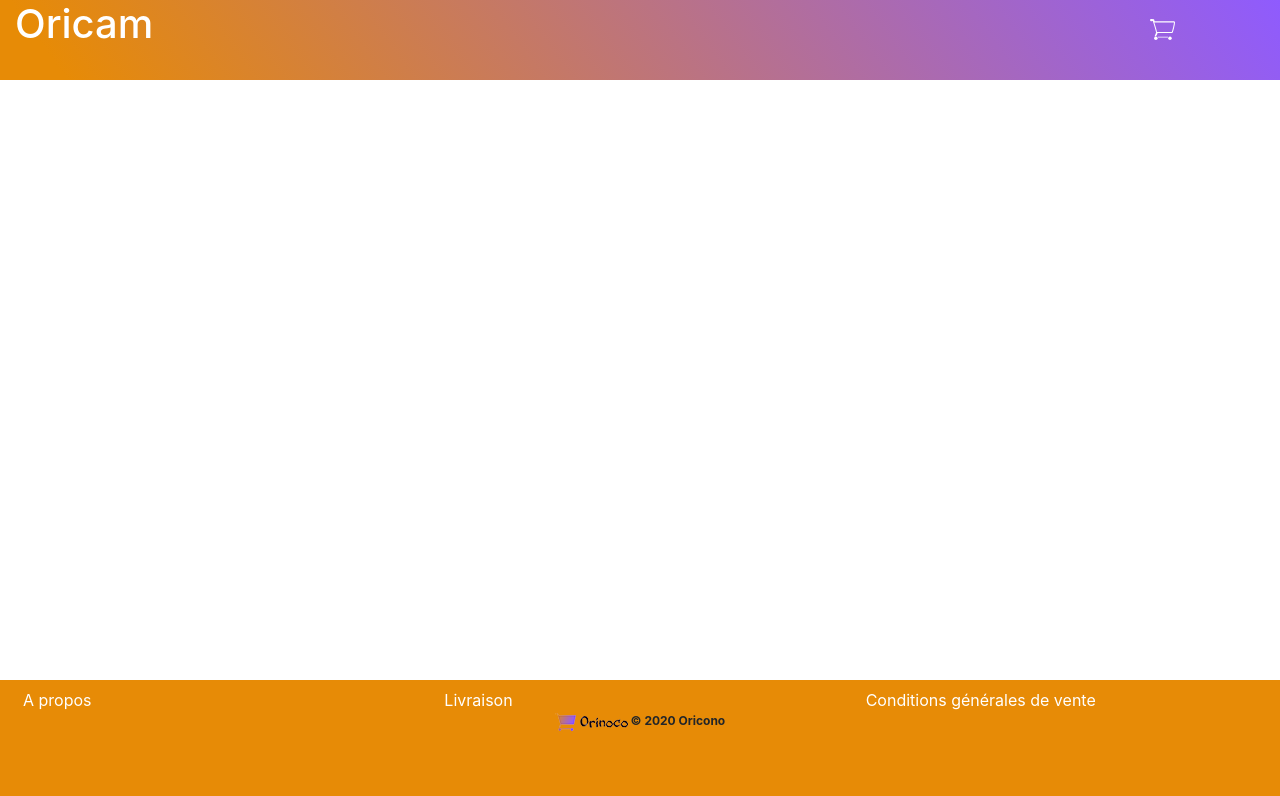
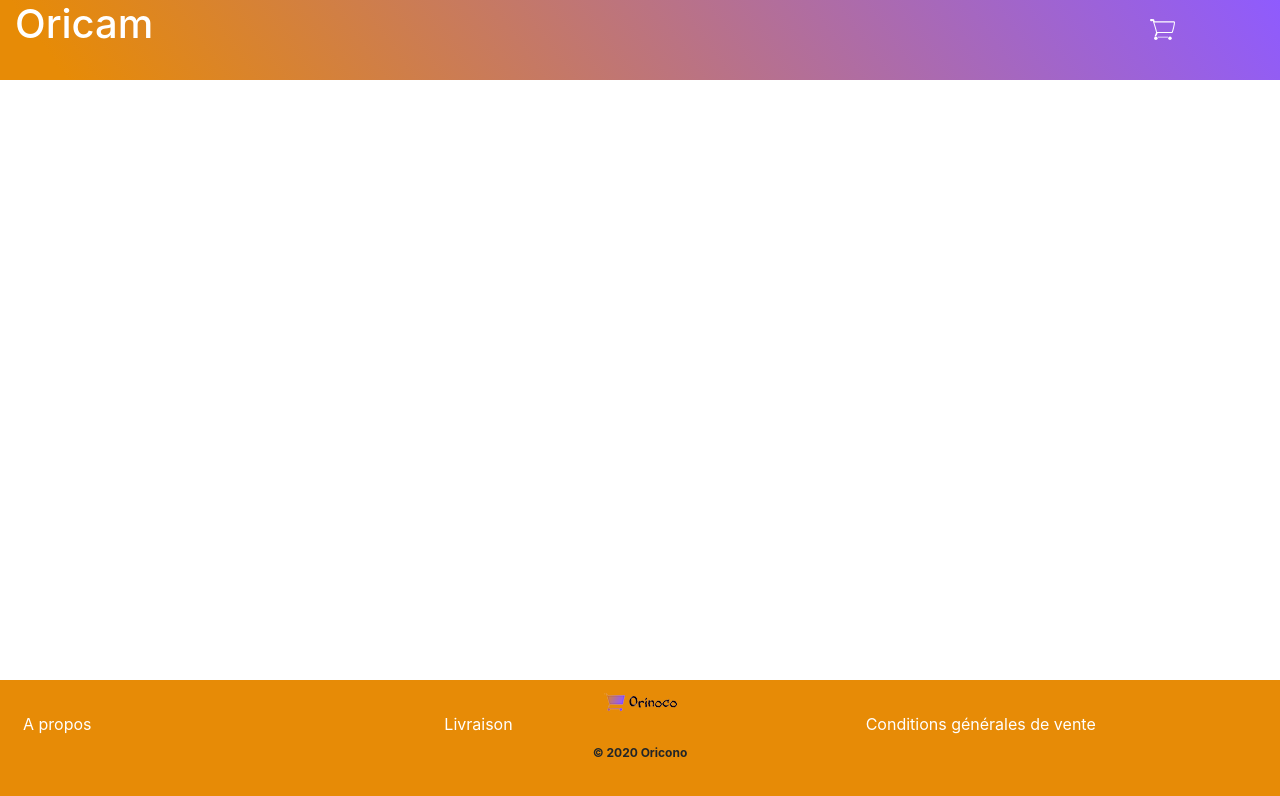
Before and after one commit to Dompou06/DominiquePourriere_5_30122020, a website: page public/index.html in a window 1280 px wide. Drawn offline with Linux system fonts and the light colour scheme; no server answers.

Commit message:
Dernières corrections css avant envoi dépôt

```diff
--- a/public/index.html
+++ b/public/index.html
@@ -64,15 +64,17 @@
             </article>
         </section>
         </main>
-        <footer class="pb-3 pt-2">
+        <footer class="pb-1 pt-2">
             <div class="row ml-2 mr-2 text-white">
+                <div class="col-12 text-center"><a href="index.html" aria-label="Lien vers site d'Oricono"><img src="./img/logo/oricono.png" alt="Logo d'Oricono" title="Oricono" /></a></div>
                 <div class="col-12 col-sm-4 col-lg-4">A propos</div>
                 <div class="col-12 col-sm-4 col-lg-4">Livraison</div>
                 <div class="col-12 col-sm-4 col-lg-4">Conditions générales de vente</div>
             </div>
-            <div class="text-center copyright">
-                <a href="index.html" aria-label="Lien vers site d'Oricono"><img src="./img/logo/oricono.png" alt="Logo d'Oricono" title="Oricono" /></a>
+            <div class="row text-center copyright">
+                <div class="col-12 mt-2">
                 © 2020 Oricono
+            </div>
             </div>
         </footer>
 
--- a/sass/style-m.scss
+++ b/sass/style-m.scss
@@ -49,6 +49,3 @@
     height: 68vh;
     padding-top: 20vh;
 }
-footer{
-    height: 22vh;
-}
```
Also changed, not shown: public/pages/commande.html (+5 -3 lines), public/pages/panier.html (+5 -3 lines), public/pages/produit.html (+5 -3 lines), public/css/style-m.css, 1 other file.
